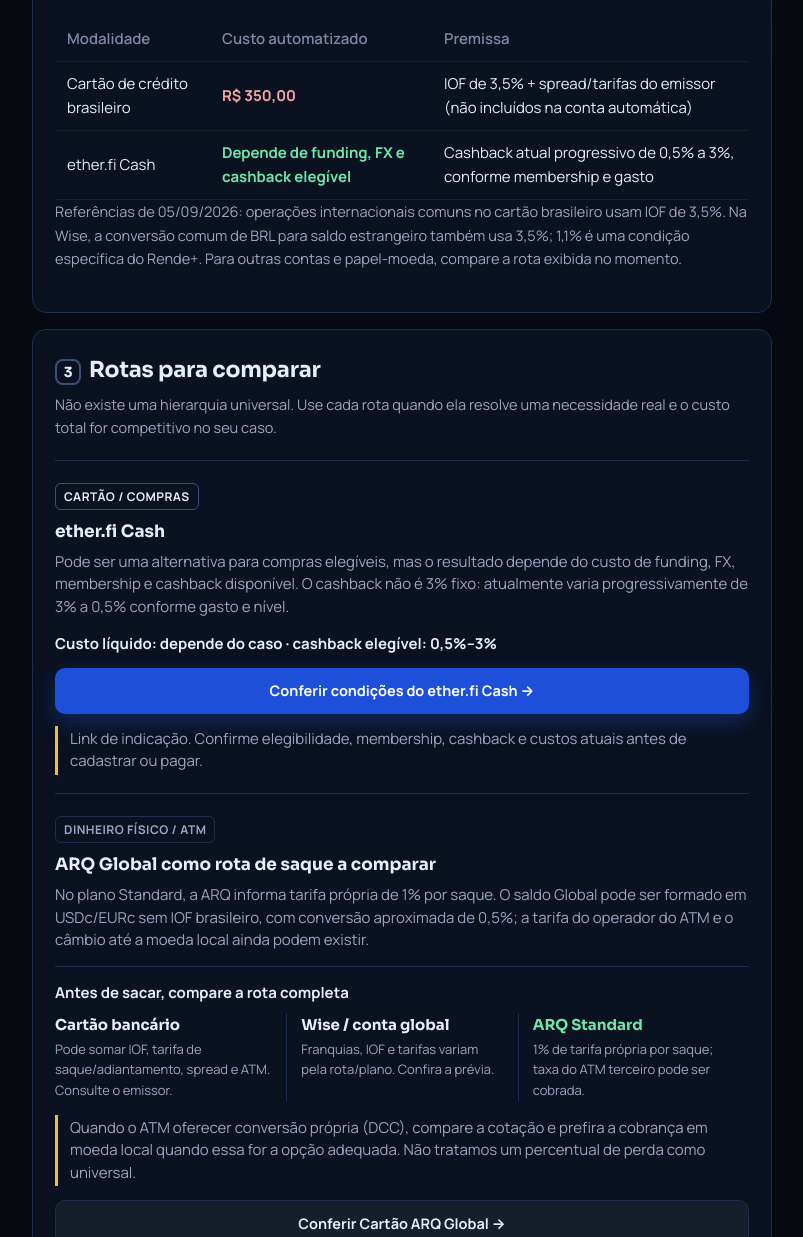
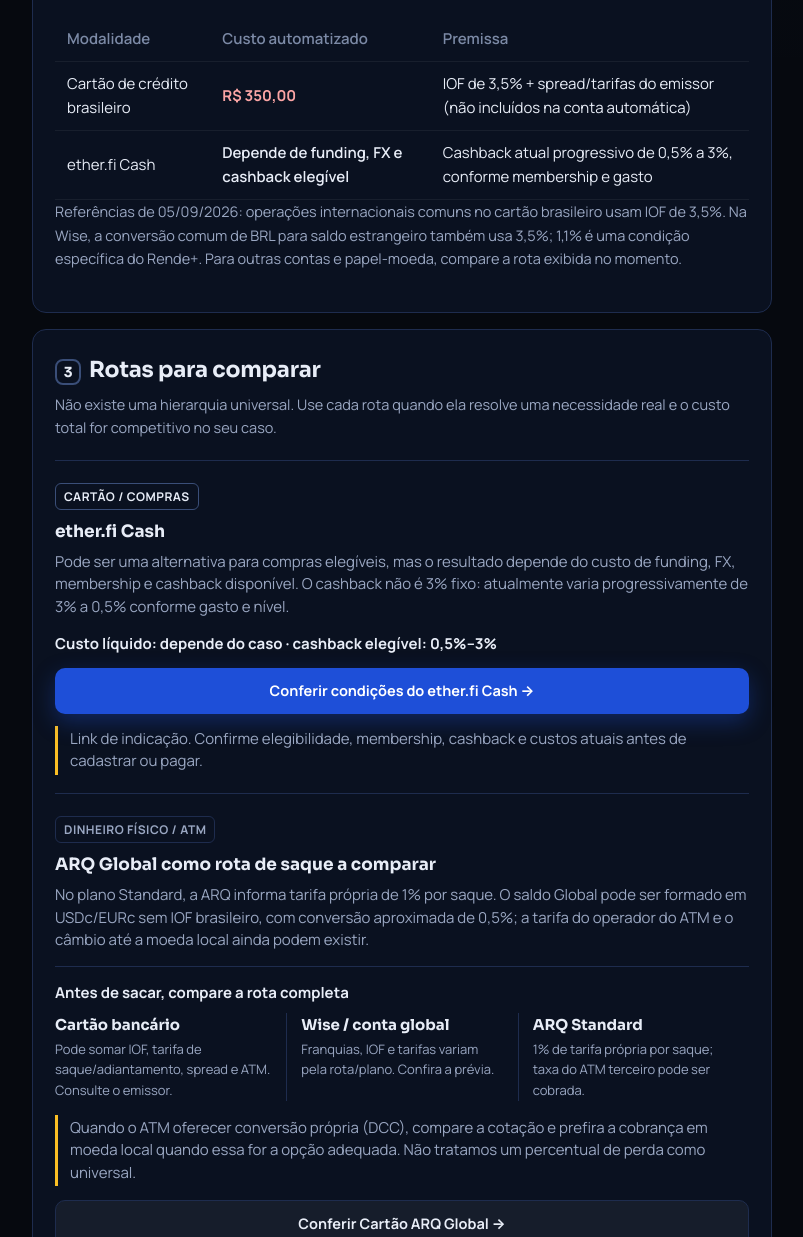
Before and after one commit to dltacademy/dreno-cartao, a plain HTML site: page index.html in a window 1280 px wide. Shown: the part 1542-2779 px from the top of the page, without its empty margins (238-1041 px from the left). Drawn offline with Linux system fonts and the light colour scheme.

Commit message:
design: premissa e nome de conta em texto neutro (verde só para resultado)

```diff
--- a/index.html
+++ b/index.html
@@ -136,7 +136,7 @@
             </tr>
             <tr>
               <td>ether.fi Cash</td>
-              <td class="val-good" data-grade="1">Depende de funding, FX e cashback elegível</td>
+              <td class="val-note">Depende de funding, FX e cashback elegível</td>
               <td>Cashback atual progressivo de 0,5% a 3%, conforme membership e gasto</td>
             </tr>
           </tbody>
@@ -175,7 +175,7 @@
                   <div class="atm-stat-label">Franquias, IOF e tarifas variam pela rota/plano. Confira a prévia.</div>
                 </div>
                 <div class="atm-stat">
-                  <div class="atm-stat-val val-good" data-grade="1">ARQ Standard</div>
+                  <div class="atm-stat-val">ARQ Standard</div>
                   <div class="atm-stat-label">1% de tarifa própria por saque; taxa do ATM terceiro pode ser cobrada.</div>
                 </div>
               </div>
--- a/styles-tool.css
+++ b/styles-tool.css
@@ -167,6 +167,8 @@
   color: var(--grade-fg);
   font-weight: 700;
 }
+/* Premissa, não resultado: texto neutro (verde e vermelho ficam para o custo). */
+.breakdown-table td.val-note { color: var(--text); font-weight: 600; }
 
 /* Mini-Simulador ATM / Saque ARQ */
 /* Mini-Simulador ATM / Saque ARQ — sem caixa: colunas com separador fino. */
```
